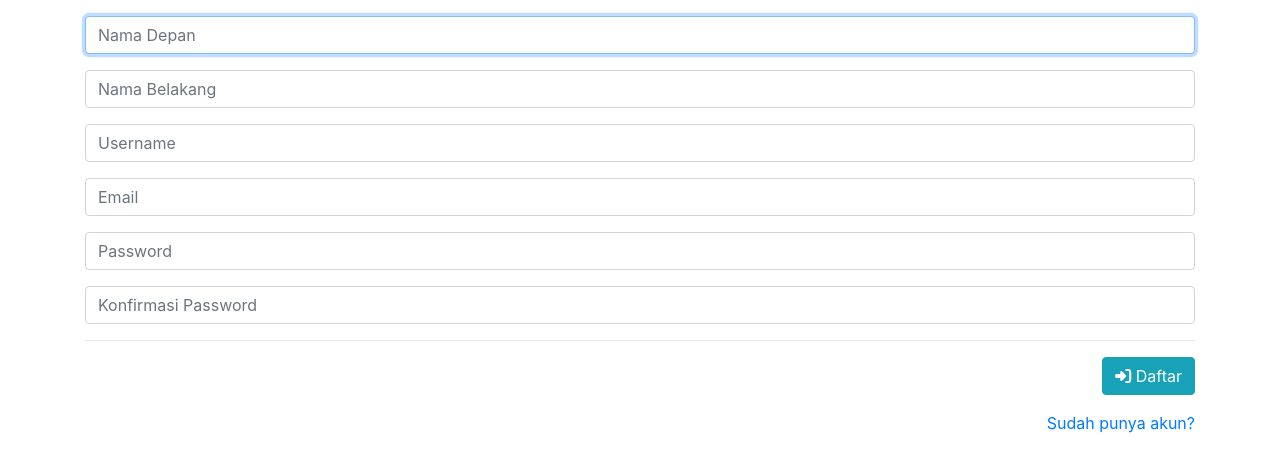
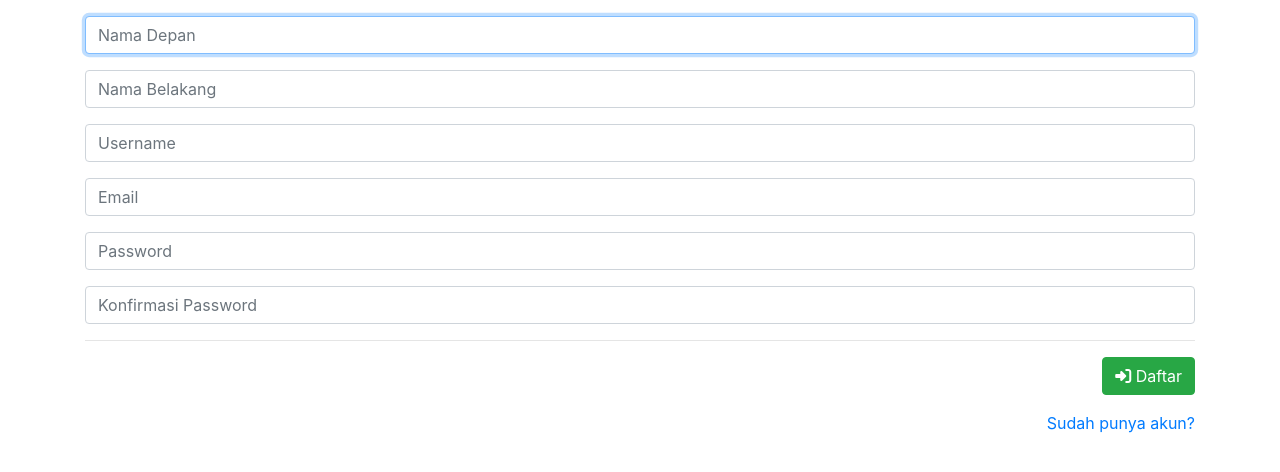
Before and after one commit to Fiqrimfnf/JemberGreenHerbalist_web, a PHP site: page /daftar.php in a window 1280 px wide. Shown: the part 57-529 px from the top of the page. Run offline with PHP 8.4, Linux system fonts and the light colour scheme; some libraries are stand-ins or nearby versions.

Commit message:
Update daftar.php
Bebarapa perubahan dan penyesuaian

```diff
--- a/jemberfix/daftar.php
+++ b/jemberfix/daftar.php
@@ -28,7 +28,7 @@ if(isset($_POST['register'])){
   <link href="assets/img/polijelogo.png" rel="icon" class="logo">
   <link href="assets/img/apple-touch-icon.png" rel="apple-touch-icon">
 	<link rel="stylesheet" type="text/css" href="assets/vendor/bootstrap/css/bootstrap.min.css">
-	<link rel="stylesheet" type="text/css" href="assets/css/k1/style_daftar.css">
+	<link rel="stylesheet" type="text/css" href="assets/css/style_daftar.css">
   <script src="https://kit.fontawesome.com/2aca802f76.js" crossorigin="anonymous"></script>
 <!--   <style type="text/css">
     body{
@@ -64,7 +64,7 @@ if(isset($_POST['register'])){
     <hr>
 
     <div class="form-group text-right">
-    <button type="submit" class="btn btn-info" name="register"><i class="fas fa-sign-in-alt"></i> Daftar</button>
+    <button type="submit" class="btn btn-success" name="register"><i class="fas fa-sign-in-alt"></i> Daftar</button>
     </div>
   </form>
 
```
